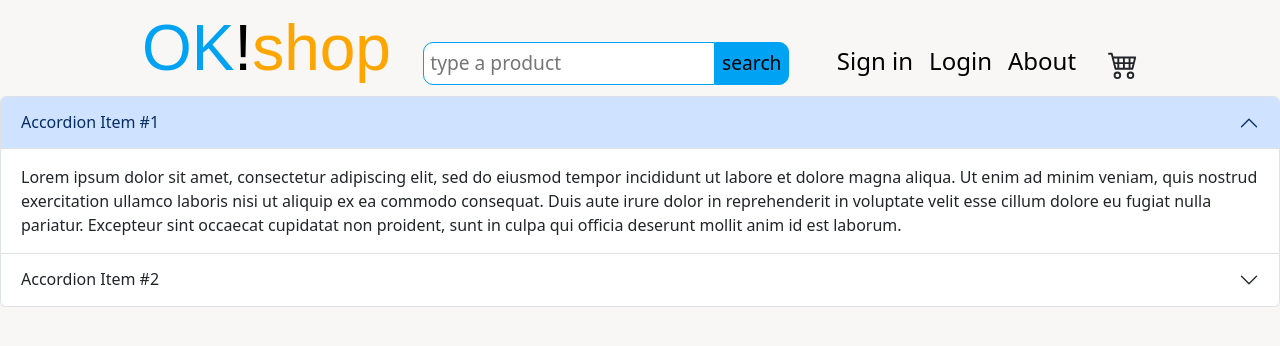
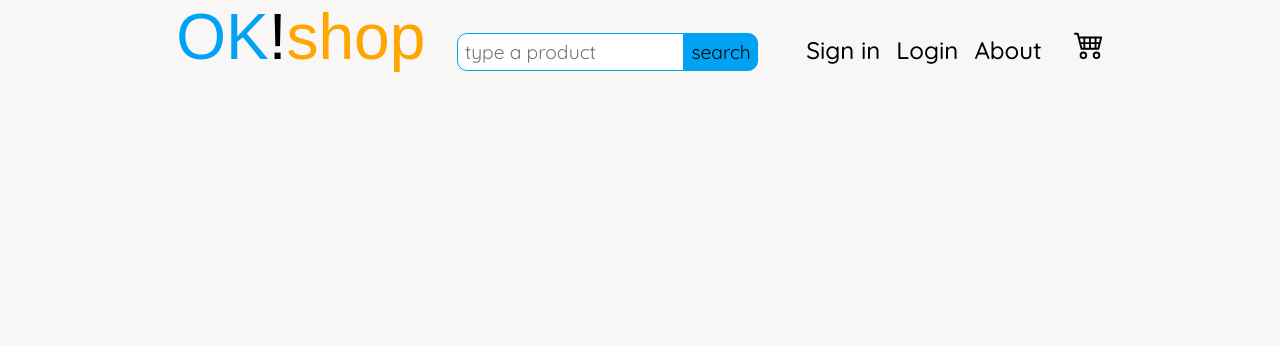
Before and after one commit to damszal/okshop, a React (Vite) app: page /about in a window 1280 px wide. Shown: the top 346 px of the page. Built offline with nearby package versions, Linux system fonts and the light colour scheme; a web font is replaced by a local one.

Commit message:
delete bootstrap

```diff
--- a/package.json
+++ b/package.json
@@ -10,12 +10,10 @@
     "preview": "vite preview"
   },
   "dependencies": {
-    "bootstrap": "^5.3.0",
     "formik": "^2.4.1",
     "localforage": "^1.10.0",
     "match-sorter": "^6.3.1",
     "react": "^18.2.0",
-    "react-bootstrap": "^2.7.4",
     "react-dom": "^18.2.0",
     "react-router-dom": "^6.11.2",
     "sort-by": "^1.2.0",
--- a/src/App.scss
+++ b/src/App.scss
@@ -46,4 +46,3 @@ header nav a:hover{
 .basekt-icon {
     order: 4;
 }
-@import '../node_modules/bootstrap/scss/bootstrap.scss';
--- a/src/pages/About.jsx
+++ b/src/pages/About.jsx
@@ -1,35 +1,8 @@
 import React from 'react'
-import Accordion from 'react-bootstrap/Accordion';
-
 
 function About() {
   return (
-    <Accordion defaultActiveKey="0">
-    <Accordion.Item eventKey="0">
-      <Accordion.Header>Accordion Item #1</Accordion.Header>
-      <Accordion.Body>
-        Lorem ipsum dolor sit amet, consectetur adipiscing elit, sed do
-        eiusmod tempor incididunt ut labore et dolore magna aliqua. Ut enim ad
-        minim veniam, quis nostrud exercitation ullamco laboris nisi ut
-        aliquip ex ea commodo consequat. Duis aute irure dolor in
-        reprehenderit in voluptate velit esse cillum dolore eu fugiat nulla
-        pariatur. Excepteur sint occaecat cupidatat non proident, sunt in
-        culpa qui officia deserunt mollit anim id est laborum.
-      </Accordion.Body>
-    </Accordion.Item>
-    <Accordion.Item eventKey="1">
-      <Accordion.Header>Accordion Item #2</Accordion.Header>
-      <Accordion.Body>
-        Lorem ipsum dolor sit amet, consectetur adipiscing elit, sed do
-        eiusmod tempor incididunt ut labore et dolore magna aliqua. Ut enim ad
-        minim veniam, quis nostrud exercitation ullamco laboris nisi ut
-        aliquip ex ea commodo consequat. Duis aute irure dolor in
-        reprehenderit in voluptate velit esse cillum dolore eu fugiat nulla
-        pariatur. Excepteur sint occaecat cupidatat non proident, sunt in
-        culpa qui officia deserunt mollit anim id est laborum.
-      </Accordion.Body>
-    </Accordion.Item>
-  </Accordion>
+    <div></div>
   )
 }
 
```
Also changed, not shown: 1 other file (tests, documents, lock files or other folders).
